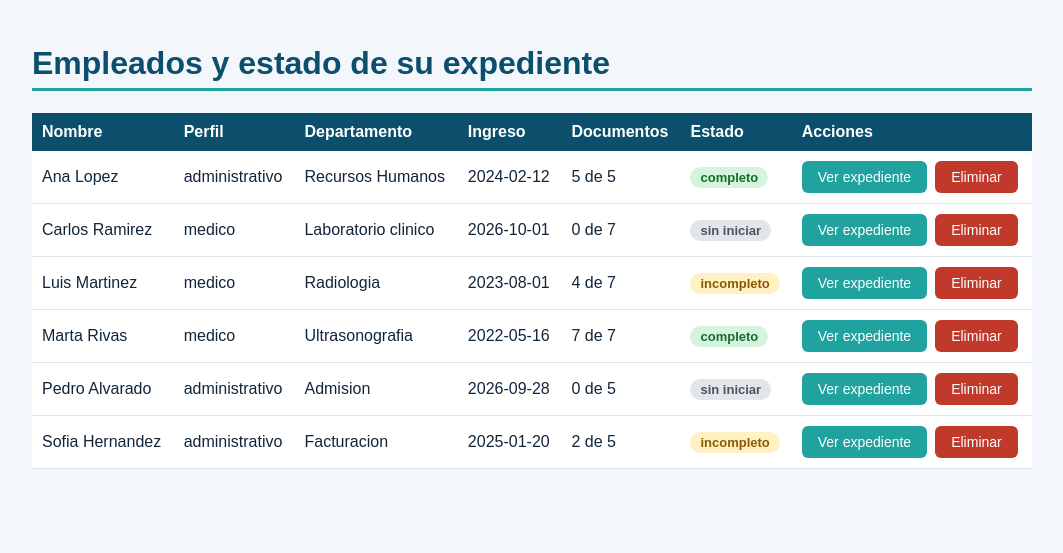
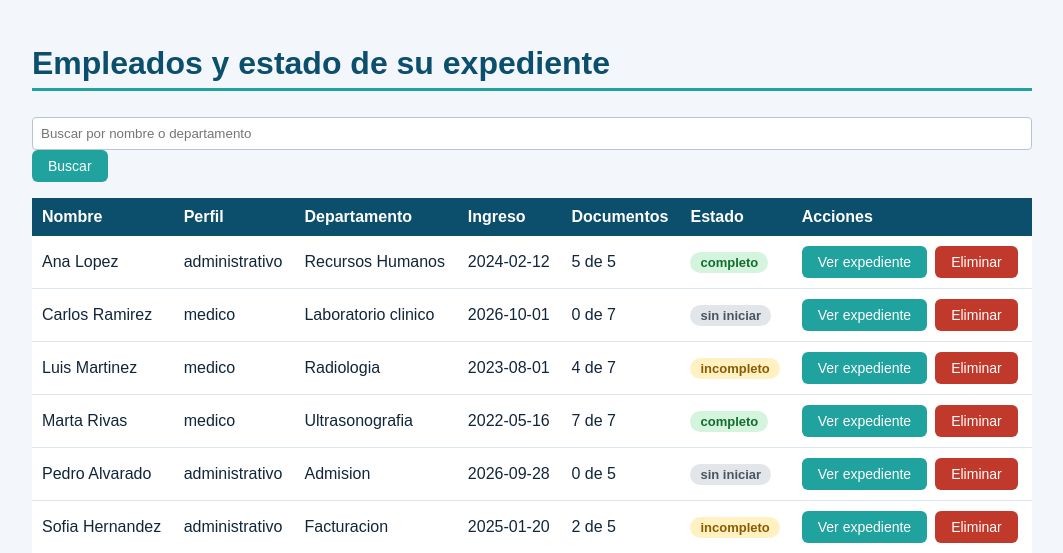
Before and after one commit to vidaurreitalo-debug/Fase-2-del-proyecto, a Flask app: page /empleados in a window 1280 px wide. Shown: the part 46-599 px from the top of the page, without its empty margins (108-1171 px from the left). Run offline with Flask 3, Linux system fonts and the light colour scheme; data comes from the database, SQL or seed files in the repository.

Commit message:
Update empleados.html

```diff
--- a/templates/empleados.html
+++ b/templates/empleados.html
@@ -2,6 +2,12 @@
 {% block titulo %}Empleados{% endblock %}
 {% block contenido %}
 <h1>Empleados y estado de su expediente</h1>
+<form method="GET" action="/empleados" class="busqueda">
+  <input type="text" name="buscar" value="{{ buscar }}" placeholder="Buscar por nombre o departamento">
+  <button type="submit">Buscar</button>
+  {% if buscar %}<a class="boton" href="/empleados">Ver todos</a>{% endif %}
+</form>
+{% if buscar %}<p>Resultados para "<strong>{{ buscar }}</strong>": {{ expedientes|length }}</p>{% endif %}
 <table>
   <tr>
     <th>Nombre</th>
@@ -28,7 +34,7 @@
     </td>
   </tr>
   {% else %}
-  <tr><td colspan="7">No hay empleados registrados.</td></tr>
+  <tr><td colspan="7">{% if buscar %}Ningun empleado coincide con la busqueda.{% else %}No hay empleados registrados.{% endif %}</td></tr>
   {% endfor %}
 </table>
 {% endblock %}
```
